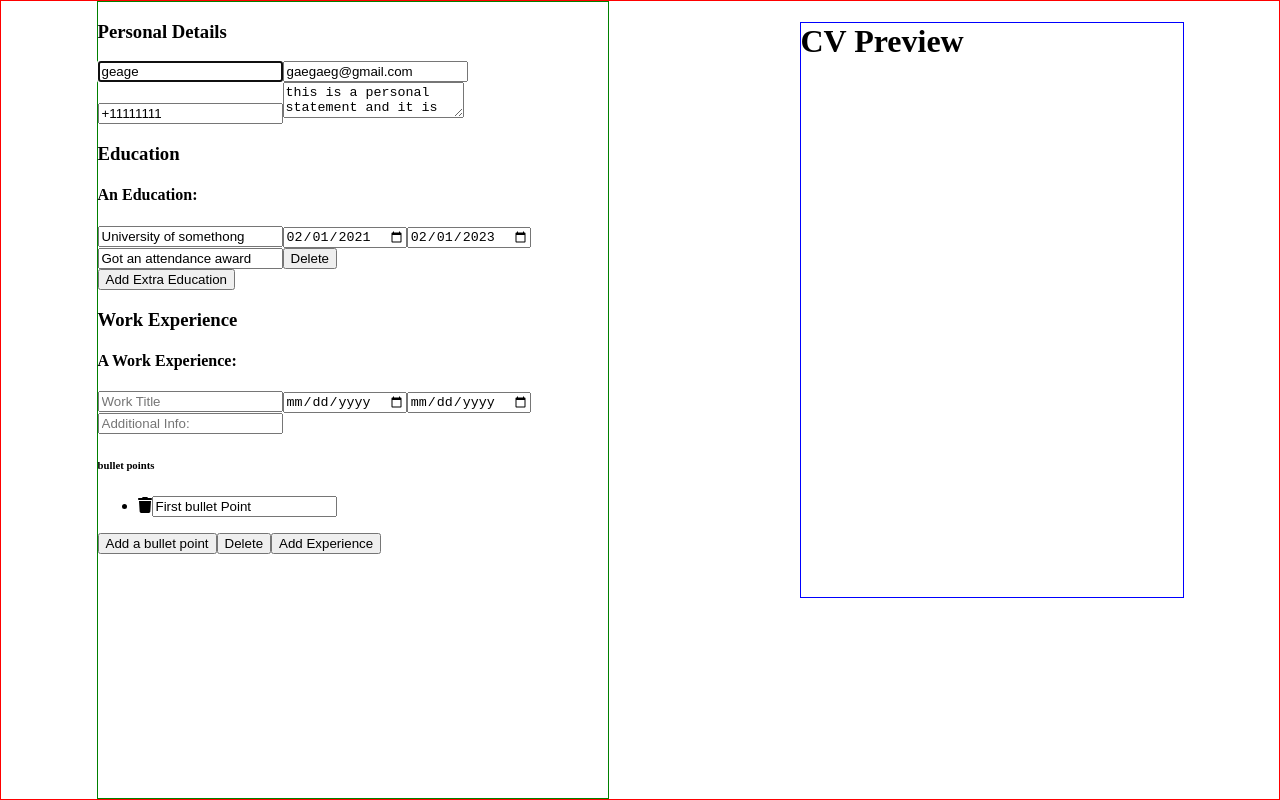
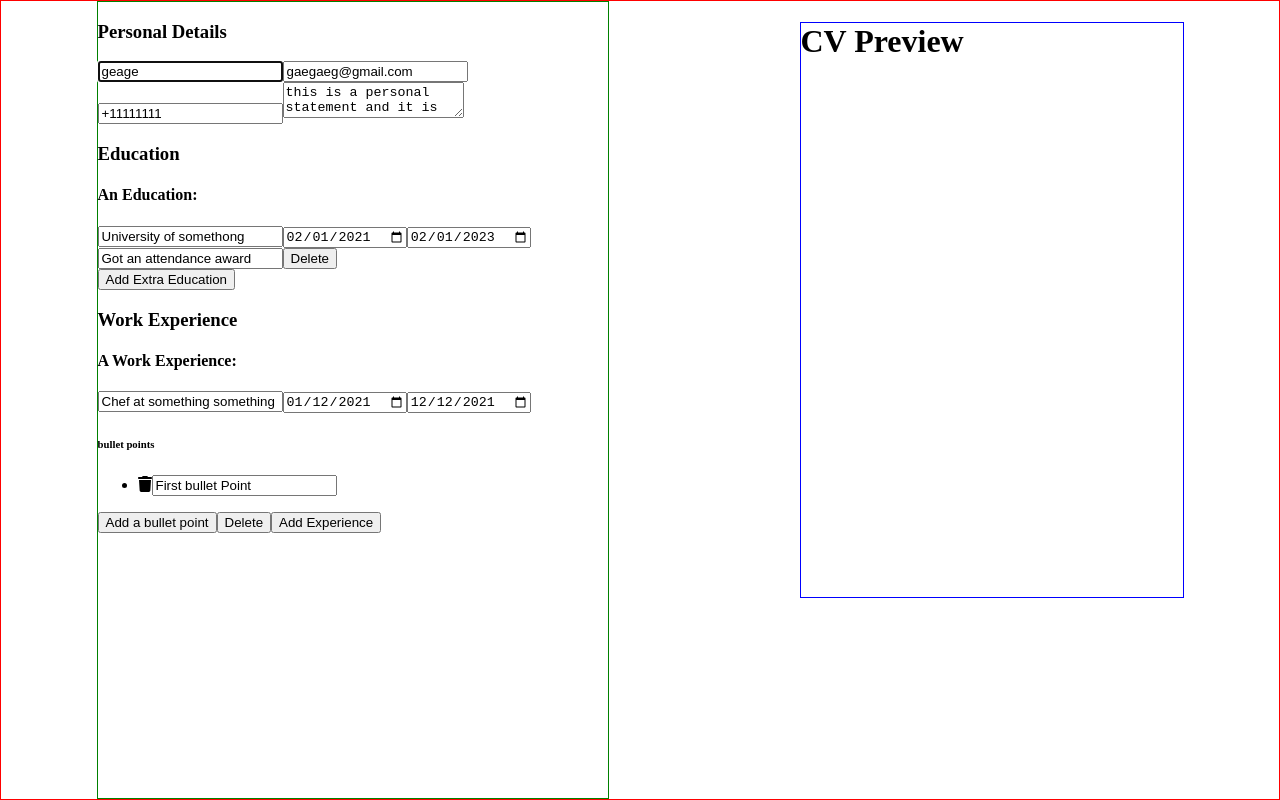
Before and after one commit to aleBranching/odin-cv-buiklder, a React (Create React App) app: page / in a window 1280 px wide. Built offline with nearby package versions, Linux system fonts and the light colour scheme.

Commit message:
work experience being added and top state updated

```diff
--- a/src/App.js
+++ b/src/App.js
@@ -132,18 +132,41 @@ class App extends Component {
     //   console.log("the modified", this.state)
     // );
   };
+  deleteAnEducation = (id) => {
+    this.setState((prevState) => {
+      return { education: prevState.education.filter((el) => el.key !== id) };
+    });
+  };
 
   changeWorkExperienceState = (id, field, value) => {
-    let index = this.findindexInlistByID(
-      this.state.masterDetails.workExperience,
-      id
+    let index = this.findindexInlistByID(this.state.workExperience, id);
+
+    // this.setState({ workExperience: copy }, () =>
+    //   console.log("checking state", this.state.workExperience)
+    // );
+
+    this.setState(
+      (prevState) => {
+        return {
+          workExperience: prevState.workExperience.map((el) =>
+            el.key === id ? Object.assign({}, el, { [field]: value }) : el
+          ),
+        };
+      },
+      () => console.log("checking the state", this.state.workExperience)
     );
-
-    let copy = [...this.state.masterDetails.workExperience];
-
-    copy = copy.splice(index, 1, { [field]: value });
-
-    this.setState({ masterDetails: { workExperience: copy } });
+  };
+  setNewWorkExperienceState = (callback) => {
+    let copy = JSON.parse(JSON.stringify(this.state.workExperience));
+    copy.push({
+      key: uniqid(),
+      workTitle: "",
+      startDate: "",
+      finishDate: "",
+      bulletPoint: [{ key: uniqid(), title: "" }],
+    });
+    console.log("the copy", copy);
+    this.setState({ workExperience: copy }, callback);
   };
 
   setNewEducationState = (callback) => {
@@ -248,6 +271,7 @@ class App extends Component {
     return (
       <div className="App">
         <CVEditor
+          deleteAnEducation={this.deleteAnEducation}
           masterDetails={this.state.masterDetails}
           personalDetails={this.state.personalDetails}
           educationDetails={this.state.education}
@@ -256,11 +280,13 @@ class App extends Component {
           changePersonalDetailsState={this.changePersonalDetailsState}
           changeEducationState={this.changeEducationState}
           changeWorkExperienceState={this.changeWorkExperienceState}
+          workExperience={this.state.workExperience}
           setNewEducationState={this.setNewEducationState}
           setNewWorkState={this.setNewWorkState}
           setNewBulletPoint={this.setNewBulletPoint}
           editBulletPoint={this.editBulletPoint}
           deleteBulletPoint={this.deleteBulletPoint}
+          setNewWorkExperienceState={this.setNewWorkExperienceState}
         ></CVEditor>
         <Preview></Preview>
       </div>
--- a/src/components/CVEditor.js
+++ b/src/components/CVEditor.js
@@ -18,6 +18,7 @@ export default class CVEditor extends Component {
           personalDetails={this.props.personalDetails}
         ></PersonalDetails>
         <Education
+          deleteAnEducation={this.props.deleteAnEducation}
           educationDetails={this.props.educationDetails}
           changeEducationState={this.props.changeEducationState}
           setNewEducationState={this.props.setNewEducationState}
@@ -26,7 +27,11 @@ export default class CVEditor extends Component {
             this.props.getElementsFromKeyElementList
           }
         ></Education>
-        <WorkExperience></WorkExperience>
+        <WorkExperience
+          setNewWorkExperienceState={this.props.setNewWorkExperienceState}
+          workExperienceDetails={this.props.workExperience}
+          changeWorkExperienceState={this.props.changeWorkExperienceState}
+        ></WorkExperience>
       </div>
     );
   }
--- a/src/components/Education.js
+++ b/src/components/Education.js
@@ -64,6 +64,9 @@ export default class Education extends Component {
     this.setState({
       educations: copy,
     });
+
+    // change master state
+    this.props.deleteAnEducation(id);
   };
 
   render() {
--- a/src/components/EducationComponents/ExtraEducation.js
+++ b/src/components/EducationComponents/ExtraEducation.js
@@ -6,8 +6,15 @@ export default class extraEducation extends Component {
     // this.state = {
     //   educationTitle: this.props.educationDetails[0].educationTitle,
     // };
+    let index = this.props.educationDetails.findIndex(
+      (element) => element.key === this.props.id
+    );
     this.state = {
-      dummyChange: true,
+      key: this.props.educationDetails[index].key,
+      educationTitle: this.props.educationDetails[index].educationTitle,
+      startDate: this.props.educationDetails[index].startDate,
+      finishDate: this.props.educationDetails[index].finishDate,
+      additionalInfo: this.props.educationDetails[index].additionalInfo,
     };
   }
 
@@ -22,6 +29,8 @@ export default class extraEducation extends Component {
     let value = e.target.value;
     console.log("happened", this.props.id);
     // console.log("education details", this.props.educationDetails);
+
+    this.setState({ [field]: value });
 
     this.props.changeEducationState(this.props.id, field, value);
   };
@@ -38,7 +47,7 @@ export default class extraEducation extends Component {
     // let test = "educationTitle";
 
     // console.log("return value", this.props.educationDetails[index][test]);
-    return this.props.educationDetails[index][field];
+    return this.state[field];
   };
 
   render() {
@@ -53,7 +62,7 @@ export default class extraEducation extends Component {
             type="text"
             data-field-type="educationTitle"
             onChange={this.handleChange}
-            value={this.props.educationDetails[0].educationTitle}
+            value={this.getValue("educationTitle")}
             placeholder="Education Title"
           ></input>
           <input
--- a/src/components/WorkExperience.js
+++ b/src/components/WorkExperience.js
@@ -5,12 +5,15 @@ import ExtraWorkExperience from "./WorkExperienceComponents/ExtraWorkExperience"
 export default class WorkExperience extends Component {
   constructor(props) {
     super(props);
-    let firstKey = uniqid();
+    let firstKey = this.props.workExperienceDetails[0].key;
+
     this.state = {
       workExperiences: [
         <ExtraWorkExperience
           key={firstKey}
           id={firstKey}
+          workExperienceDetails={this.props.workExperienceDetails}
+          changeWorkExperienceState={this.props.changeWorkExperienceState}
           handleDelete={this.handleDelete}
         ></ExtraWorkExperience>,
       ],
@@ -19,17 +22,31 @@ export default class WorkExperience extends Component {
 
   handleAddExperience = () => {
     let copy = [...this.state.workExperiences];
-    let id = uniqid();
-
+    // let id = uniqid();
+    this.props.setNewWorkExperienceState(() => {
+      let id =
+        this.props.workExperienceDetails[
+          this.props.workExperienceDetails.length - 1
+        ].key;
+      console.log(
+        "the work experience prop",
+        this.props.workExperienceDetails[
+          this.props.workExperienceDetails.length - 1
+        ]
+      );
+      console.log("the id", id);
       copy.push(
         <ExtraWorkExperience
           key={id}
           id={id}
+          changeWorkExperienceState={this.props.changeWorkExperienceState}
+          workExperienceDetails={this.props.workExperienceDetails}
           handleDelete={this.handleDelete}
         ></ExtraWorkExperience>
       );
       this.setState({
         workExperiences: copy,
+      });
     });
   };
 
--- a/src/components/WorkExperienceComponents/ExtraWorkExperience.js
+++ b/src/components/WorkExperienceComponents/ExtraWorkExperience.js
@@ -8,8 +8,15 @@ export default class ExtraWorkExperience extends Component {
   constructor(props) {
     super(props);
     let firstKey = uniqid();
+    let index = this.props.workExperienceDetails.findIndex(
+      (element) => element.key === this.props.id
+    );
+    console.log(this.props.workExperienceDetails);
     this.state = {
       bulletPoint: [{ key: firstKey, bullet: "First bullet Point" }],
+      workTitle: this.props.workExperienceDetails[index].workTitle,
+      startDate: this.props.workExperienceDetails[index].startDate,
+      finishDate: this.props.workExperienceDetails[index].finishDate,
     };
   }
 
@@ -76,6 +83,12 @@ export default class ExtraWorkExperience extends Component {
     // console.log(this.state.educations);
   };
 
+  handleChange = (field, event) => {
+    let { value } = event.target;
+    this.setState({ [field]: value });
+    this.props.changeWorkExperienceState(this.props.id, field, value);
+  };
+
   handleDelete = (id) => {
     console.log(id);
 
@@ -100,10 +113,25 @@ export default class ExtraWorkExperience extends Component {
       <React.Fragment>
         <form onSubmit={this.handleSubmit}>
           <h4>A Work Experience:</h4>
-          <input type="text" placeholder="Work Title"></input>
-          <input type="date" placeholder="Start year:"></input>
-          <input type="date" placeholder="Finish year:"></input>
-          <input type="text" placeholder="Additional Info:"></input>
+          <input
+            type="text"
+            placeholder="Work Title"
+            onChange={(e) => this.handleChange("workTitle", e)}
+            value={this.state.workTitle}
+          ></input>
+          <input
+            type="date"
+            placeholder="Start year:"
+            onChange={(e) => this.handleChange("startDate", e)}
+            value={this.state.startDate}
+          ></input>
+          <input
+            type="date"
+            placeholder="Finish year:"
+            onChange={(e) => this.handleChange("finishDate", e)}
+            value={this.state.finishDate}
+          ></input>
+          {/* <input type="text" placeholder="Additional Info:" value={this.state.}></input> */}
         </form>
         <h6>bullet points</h6>
         <ul>{this.renderList()}</ul>
```
Lines whose indentation alone changed are shown as unchanged.
